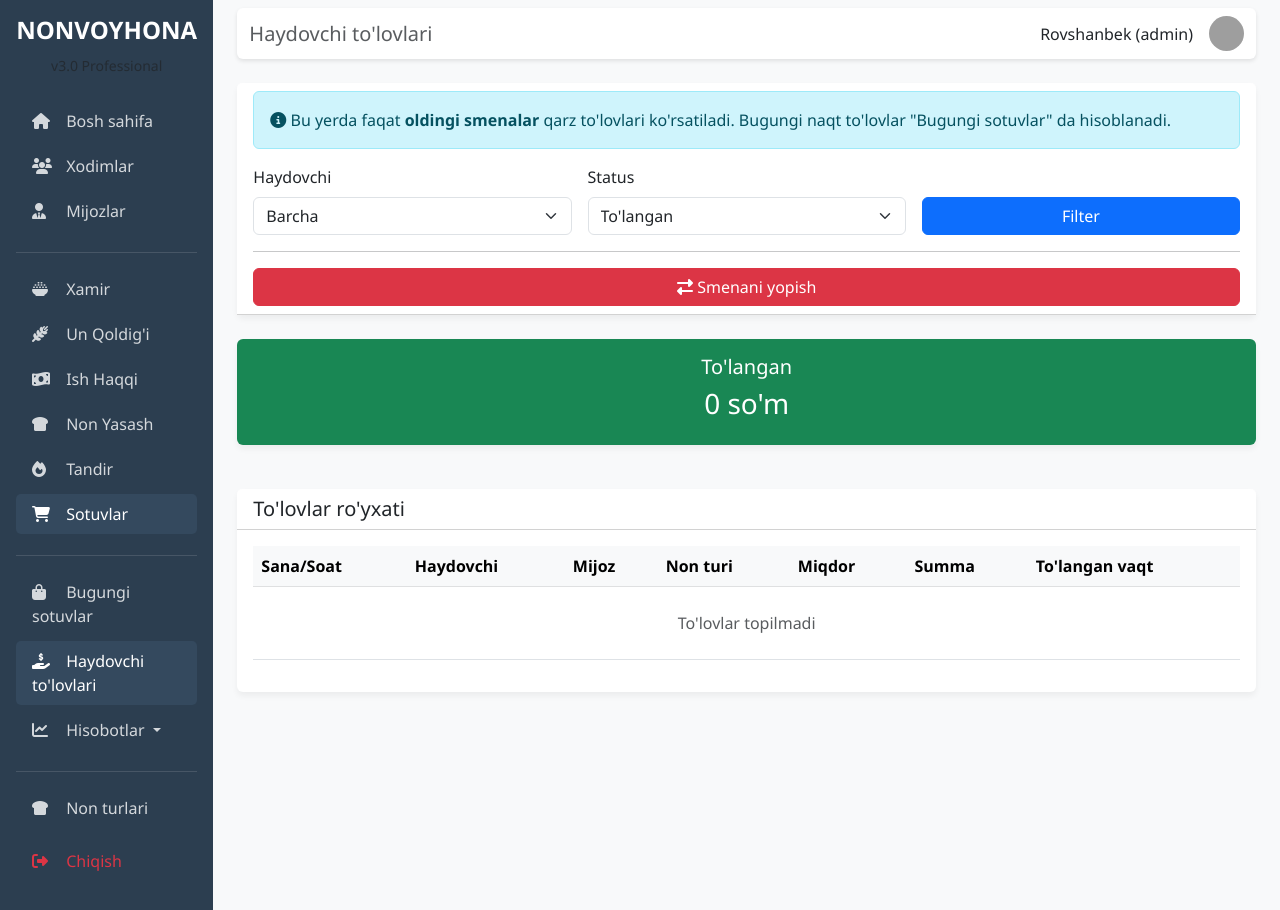
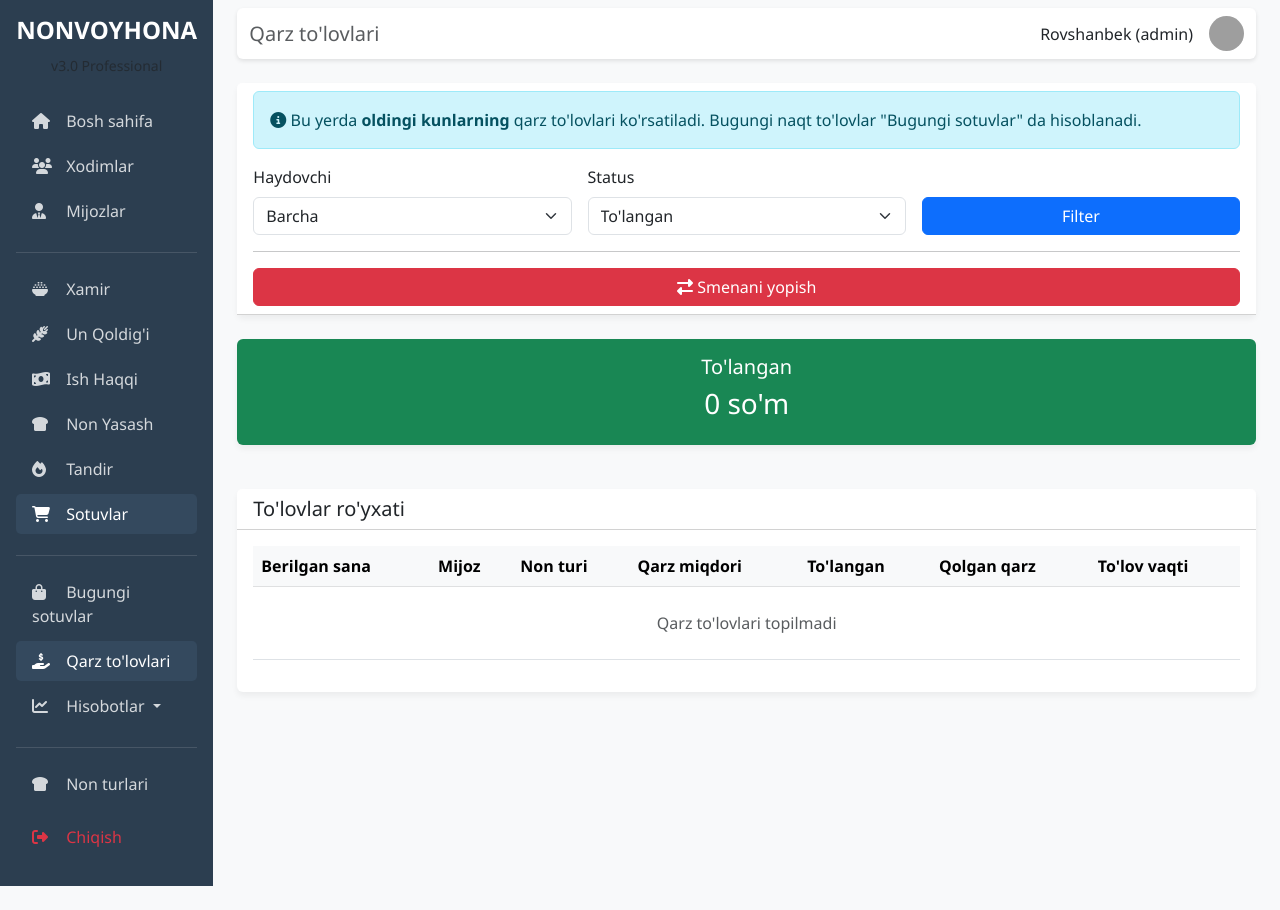
Before and after one commit to nonvoyhonatizimi/bakerysystemsolatr, a Flask app: page /sales/driver-payments in a window 1280 px wide. After the commit the page ends 886 px from the top, so only its background shows below. Run offline with Flask 3, Linux system fonts and the light colour scheme; a user stored in the database is signed in; data that the repository does not hold is empty; grey boxes are pictures that could not be loaded.

Commit message:
Rename to Qarz to'lovlari - show debt payment details with dates

```diff
--- a/templates/base.html
+++ b/templates/base.html
@@ -145,7 +145,7 @@
                     </li>
                     <li class="nav-item">
                         <a class="nav-link {% if 'driver_payments' in request.endpoint %}active{% endif %}" href="{{ url_for('sales.driver_payments') }}">
-                            <i class="fas fa-hand-holding-usd"></i> Haydovchi to'lovlari
+                            <i class="fas fa-hand-holding-usd"></i> Qarz to'lovlari
                         </a>
                     </li>
                     <li class="nav-item dropdown">
--- a/templates/sales/driver_payments.html
+++ b/templates/sales/driver_payments.html
@@ -1,14 +1,14 @@
 {% extends "base.html" %}
 
-{% block title %}Haydovchi to'lovlari - Nonvoyhona Tizimi{% endblock %}
-{% block header_title %}Haydovchi to'lovlari{% endblock %}
+{% block title %}Qarz to'lovlari - Nonvoyhona Tizimi{% endblock %}
+{% block header_title %}Qarz to'lovlari{% endblock %}
 
 {% block content %}
 <!-- Filter -->
 <div class="card mb-4">
     <div class="card-header bg-white">
         <div class="alert alert-info mb-3">
-            <i class="fas fa-info-circle"></i> Bu yerda faqat <strong>oldingi smenalar</strong> qarz to'lovlari ko'rsatiladi. Bugungi naqt to'lovlar "Bugungi sotuvlar" da hisoblanadi.
+            <i class="fas fa-info-circle"></i> Bu yerda <strong>oldingi kunlarning</strong> qarz to'lovlari ko'rsatiladi. Bugungi naqt to'lovlar "Bugungi sotuvlar" da hisoblanadi.
         </div>
         <form method="GET" class="row g-3 align-items-end">
             <div class="col-md-4">
@@ -63,13 +63,13 @@
             <table class="table table-hover align-middle">
                 <thead class="table-light">
                     <tr>
-                        <th>Sana/Soat</th>
-                        <th>Haydovchi</th>
+                        <th>Berilgan sana</th>
                         <th>Mijoz</th>
                         <th>Non turi</th>
-                        <th>Miqdor</th>
-                        <th>Summa</th>
-                        <th>To'langan vaqt</th>
+                        <th>Qarz miqdori</th>
+                        <th>To'langan</th>
+                        <th>Qolgan qarz</th>
+                        <th>To'lov vaqti</th>
                     </tr>
                 </thead>
                 <tbody>
@@ -77,23 +77,23 @@
                     {% if p.status == 'tolandi' %}
                     <tr class="table-success">
                         <td>
-                            {{ p.created_at.strftime('%d.%m.%Y') }}<br>
-                            <small class="text-muted">{{ p.created_at.strftime('%H:%M') }}</small>
+                            <strong>{{ p.sale.sana.strftime('%d.%m.%Y') if p.sale else p.created_at.strftime('%d.%m.%Y') }}</strong><br>
+                            <small class="text-muted">{{ p.sale.created_at.strftime('%H:%M') if p.sale else '' }}</small>
                         </td>
-                        <td>{{ p.driver.ism if p.driver else 'Admin' }}</td>
                         <td>{{ p.mijoz.nomi if p.mijoz else 'Noma\'lum' }}</td>
                         <td>{{ p.sale.non_turi if p.sale else 'Noma\'lum' }}</td>
-                        <td>{{ p.sale.miqdor if p.sale else 'Noma\'lum' }} dona</td>
-                        <td><strong>{{ "{:,.0f}".format(p.summa) }} so'm</strong></td>
+                        <td>{{ "{:,.0f}".format(p.sale.qoldiq_qarz + p.summa) if p.sale else '0' }} so'm</td>
+                        <td><strong class="text-success">{{ "{:,.0f}".format(p.summa) }} so'm</strong></td>
+                        <td>{{ "{:,.0f}".format(p.sale.qoldiq_qarz) if p.sale else '0' }} so'm</td>
                         <td>
                             <span class="badge bg-success">To'landi</span><br>
-                            <small class="text-muted">{{ p.collected_at.strftime('%d.%m.%Y %H:%M') if p.collected_at else '' }}</small>
+                            <small class="text-muted">{{ p.collected_at.strftime('%d.%m.%Y %H:%M') if p.collected_at else p.created_at.strftime('%d.%m.%Y %H:%M') }}</small>
                         </td>
                     </tr>
                     {% endif %}
                     {% else %}
                     <tr>
-                        <td colspan="7" class="text-center text-muted py-4">To'lovlar topilmadi</td>
+                        <td colspan="7" class="text-center text-muted py-4">Qarz to'lovlari topilmadi</td>
                     </tr>
                     {% endfor %}
                 </tbody>
```
